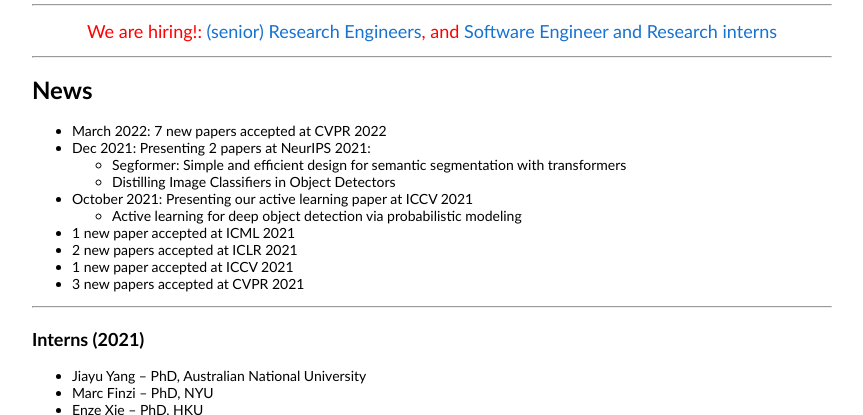
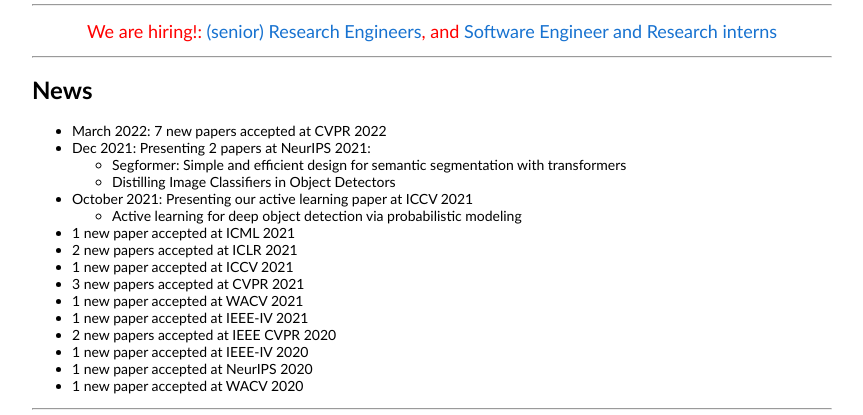
Before and after one commit to alvarezlopezjosem/alvarezlopezjosem.github.io, a plain HTML site: page index.html in a window 1280 px wide. Shown: the part 389-804 px from the top of the page, without its empty margins (208-1071 px from the left). Drawn offline with Linux system fonts and the light colour scheme.

Commit message:
update pubs
pubs

```diff
--- a/index.html
+++ b/index.html
@@ -71,6 +71,12 @@
 					<li>2 new papers accepted at ICLR 2021</li>
 					<li>1 new paper accepted at ICCV 2021</li>
 					<li>3 new papers accepted at CVPR 2021</li>
+					<li>1 new paper accepted at WACV 2021</li>
+					<li>1 new paper accepted at IEEE-IV 2021</li>
+					<li>2 new papers accepted at IEEE CVPR 2020</li>
+					<li>1 new paper accepted at IEEE-IV 2020</li>
+					<li>1 new paper accepted at NeurIPS 2020</li>
+					<li>1 new paper accepted at WACV 2020</li>
 				</ul>
 			</div>
 		<hr>
```
